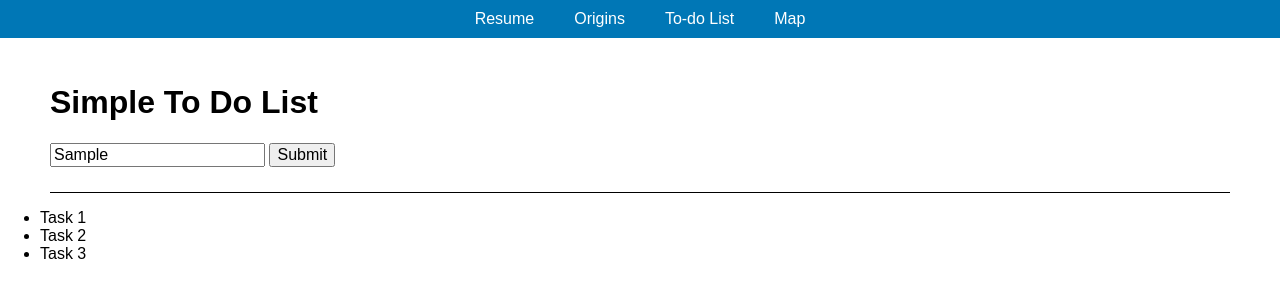
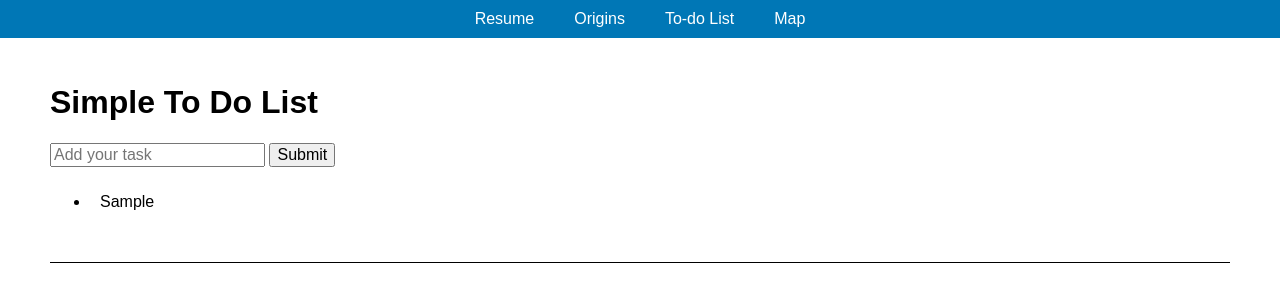
Before and after one commit to Akadeha420/itmd361-fall2023-project3, a plain HTML site: page todo.html in a window 1280 px wide. Both pictures are taken after typing "Sample" into the empty fields and a click on the button "Submit". Drawn offline with Linux system fonts and the light colour scheme.

Commit message:
completed todo-list

```diff
--- a/css/style.css
+++ b/css/style.css
@@ -146,3 +146,15 @@ section {
 .ngapali-button button {
   width: 100px;
 }
+
+/* To-do List CSS */
+
+.list ul li {
+  padding: 10px;
+  user-select: none;
+  cursor: pointer;
+}
+
+.list ul li.checked {
+  text-decoration: line-through;
+}
--- a/javascript/script.js
+++ b/javascript/script.js
@@ -48,3 +48,34 @@ document.addEventListener('DOMContentLoaded', function () {
 
   pictureSlider(current)
 })
+
+// To Do List
+const form = document.getElementById('form')
+const text = document.getElementById('tasks')
+const list = document.getElementById('todo')
+
+form.addEventListener('submit', function (e) {
+  e.preventDefault()
+  let todoList = document.createElement('li')
+  todoList.innerHTML = text.value
+  list.append(todoList)
+  text.value = ''
+  reload()
+})
+
+list.addEventListener('click', function(e) {
+  if(e.target.tagName === "LI") {
+    e.target.classList.toggle("checked");
+    reload()
+  }
+},false)
+
+function reload() {
+  localStorage.setItem('data', list.innerHTML)
+}
+
+function save() {
+  list.innerHTML = localStorage.getItem('data')
+}
+
+save();
--- a/todo.html
+++ b/todo.html
@@ -6,11 +6,9 @@
   <title>To Do List</title>
   <link rel="stylesheet" href="css/normalize.css">
   <link rel="stylesheet" href="css/style.css">
-  <script src="javascript/script.js"></script>
 </head>
 
 <body>
-  <div class="page-wrapper-todo">
   <nav id="links">
     <div class="links-container">
       <ul>
@@ -21,25 +19,23 @@
       </ul>
     </div>
   </nav>
-    <div class="wrapper-add-task">
+  <section class="wrapper-add-task">
     <div class="add-task">
-        <section>
       <h1>Simple To Do List</h1>
+      <form action="todo.html" id="form">
         <input type="text" id="tasks" placeholder="Add your task">
         <button>Submit</button>
-        </section>
+      </form>
     </div>
-    </div>
-    <div class="wrapper-tasks">
-      <div class="tasks">
-        <ul>
-          <li>Task 1</li>
-          <li>Task 2</li>
-          <li>Task 3</li>
+    <div class="list">
+      <ul id="todo">
+        <!-- <li class="checked">Task 1</li>
+        <li>Task2</li>
+        <li>Task 3</li> -->
       </ul>
     </div>
-    </div>
-  </div>
+  </section>
+  <script src="javascript/script.js"></script>
 </body>
 
 </html>
```
Lines whose indentation alone changed are shown as unchanged.
